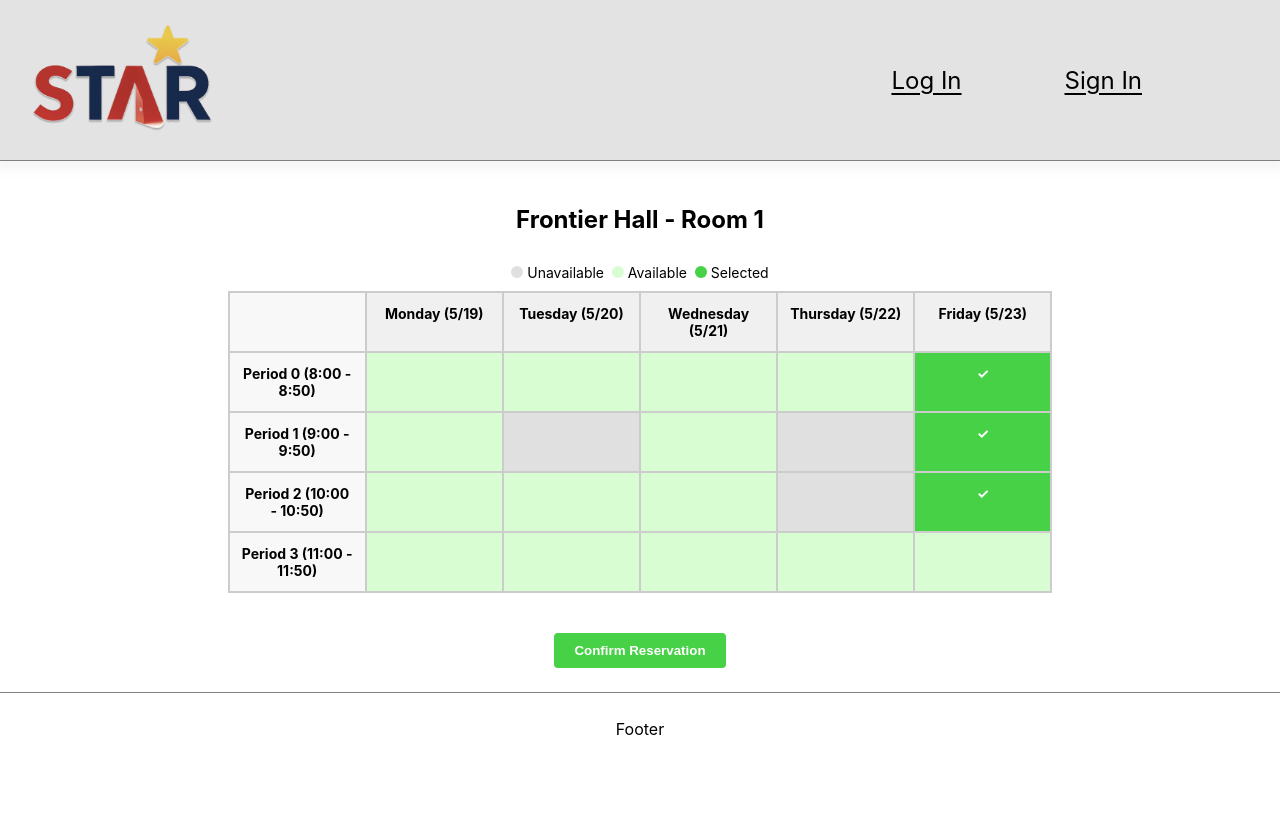
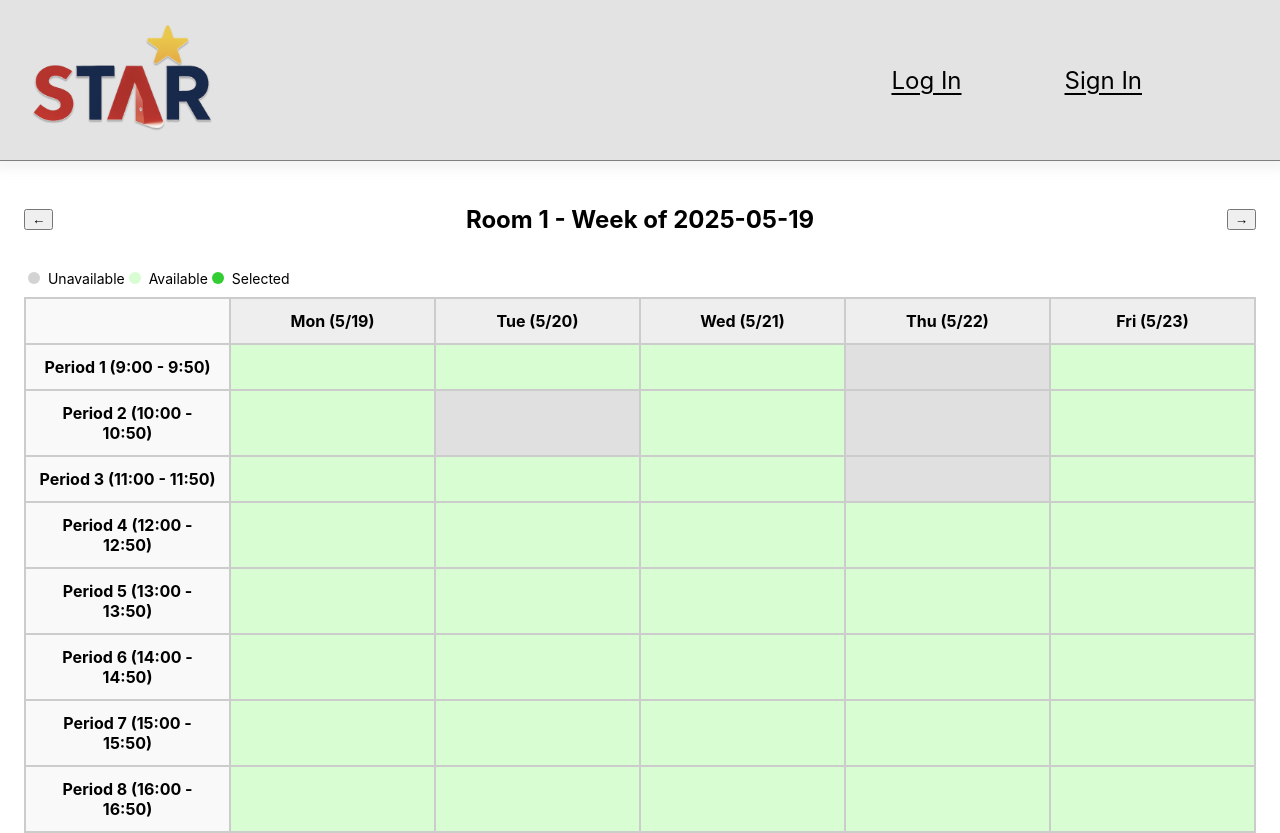
Before and after one commit to yen2i/STAR, a React (Create React App) app in the folder front/: page /reserve/1 in a window 1280 px wide. Shown: the top 833 px of the page. Before the commit the page ends 800 px from the top, so only its background shows below. Built offline with nearby package versions, Linux system fonts and the light colour scheme; no server answers.

Commit message:
feat: connect roomdetailpage with api

```diff
--- a/front/src/pages/RoomDetailPage.js
+++ b/front/src/pages/RoomDetailPage.js
@@ -1,128 +1,168 @@
-import React, { useEffect, useState } from 'react';
+import React, { useState, useEffect } from 'react';
 import { useParams } from 'react-router-dom';
 import Header from '../components/Header';
 import Footer from '../components/Footer';
+import axios from 'axios';
 import '../styles/RoomDetailPage.css';
-import axios from 'axios';
 
-const days = ['Monday (5/19)', 'Tuesday (5/20)', 'Wednesday (5/21)', 'Thursday (5/22)', 'Friday (5/23)'];
-const dayMap = { 'Mon': 0, 'Tue': 1, 'Wed': 2, 'Thu': 3, 'Fri': 4 };
-const periods = ['Period 0 (8:00 - 8:50)', 'Period 1 (9:00 - 9:50)', 'Period 2 (10:00 - 10:50)', 'Period 3 (11:00 - 11:50)'];
+const periods = [
+  'Period 1 (9:00 - 9:50)',
+  'Period 2 (10:00 - 10:50)',
+  'Period 3 (11:00 - 11:50)',
+  'Period 4 (12:00 - 12:50)',
+  'Period 5 (13:00 - 13:50)',
+  'Period 6 (14:00 - 14:50)',
+  'Period 7 (15:00 - 15:50)',
+  'Period 8 (16:00 - 16:50)',
+];
 
-const defaultGrid = Array.from({ length: periods.length }, () => Array(days.length).fill(0)); // 4x5
+const dayLabels = ['Mon', 'Tue', 'Wed', 'Thu', 'Fri'];
 
 const RoomDetailPage = () => {
-  const { roomId } = useParams(); // 예: 107
-  const [grid, setGrid] = useState(defaultGrid);
+  const { roomId } = useParams(); // e.g. 107
+  const [startOfWeek, setStartOfWeek] = useState(getStartOfWeek(new Date()));
+  const [grid, setGrid] = useState(Array.from({ length: periods.length }, () => Array(dayLabels.length).fill(0)));
+  const [selected, setSelected] = useState([]);
 
-  const fullRoomName = `Frontier Hall(032)-${roomId}`; // "Frontier Hall(032)-107"
+  function getStartOfWeek(date) {
+    const d = new Date(date);
+    const day = d.getDay();
+    const diff = d.getDate() - day + (day === 0 ? -6 : 1);
+    return new Date(d.setDate(diff));
+  }
 
-  useEffect(() => {
-    const fetchUnavailable = async () => {
+  const formatDate = (date) => date.toISOString().split('T')[0];
+
+  const moveWeek = (offset) => {
+    const next = new Date(startOfWeek);
+    next.setDate(next.getDate() + offset * 7);
+    setStartOfWeek(next);
+  };
+
+  const fetchAvailability = async () => {
     try {
-        const res = await axios.get('http://localhost:5000/api/lectures');
-        const lectures = res.data.flatMap(dept => dept.lectures);
+      const building = 'Frontier Hall';
+      const week = formatDate(startOfWeek);
 
-        const updated = defaultGrid.map(row => [...row]);
+      const res = await axios.get('http://localhost:5000/api/timetable/availability', {
+        params: { building, room: roomId, week },
+      });
 
-        lectures.forEach(lec => {
-          if (!lec.room) return;
+      const data = res.data.availability;
+      const newGrid = Array.from({ length: periods.length }, () => Array(dayLabels.length).fill(0));
 
-          // 여러 강의실이 공백으로 나열된 경우 처리
-          const roomList = lec.room.split(' ');
-          if (!roomList.includes(fullRoomName)) return;
-
-          lec.time.split(',').forEach(timeStr => {
-            const match = timeStr.trim().match(/([A-Za-z]+)\((\d+)(?:\s*~\s*(\d+))?\)/);
-            if (!match) return;
-
-            const [_, dayEng, startStr, endStr] = match;
-            const dayIdx = dayMap[dayEng];
-            const start = parseInt(startStr);
-            const end = endStr ? parseInt(endStr) : start;
-
-            for (let p = start; p <= end; p++) {
-              const periodIdx = p - 1;
-              if (periodIdx >= 0 && periodIdx < periods.length && dayIdx >= 0 && dayIdx < days.length) {
-                updated[periodIdx][dayIdx] = 1; // unavailable
-              }
-            }
+      dayLabels.forEach((day, colIdx) => {
+        periods.forEach((_, rowIdx) => {
+          const status = data[day][`Period ${rowIdx + 1}`];
+          newGrid[rowIdx][colIdx] = status === 'unavailable' ? 1 : 0;
         });
       });
 
-        setGrid(updated);
+      setGrid(newGrid);
     } catch (err) {
-        console.warn('⚠️ API 실패 - mock 적용');
+      console.warn('⚠️ API 실패: mock 사용');
       setGrid([
-          [0, 0, 0, 0, 2],
+        [0, 0, 0, 1, 2],
         [0, 1, 0, 1, 2],
         [0, 0, 0, 1, 2],
+        [0, 0, 0, 0, 2],
+        [0, 0, 0, 0, 0],
+        [0, 0, 0, 0, 0],
+        [0, 0, 0, 0, 0],
         [0, 0, 0, 0, 0],
       ]);
     }
   };
 
-    fetchUnavailable();
-  }, [fullRoomName]);
+  useEffect(() => {
+    fetchAvailability();
+  }, [startOfWeek, roomId]);
 
-  const handleClick = (r, c) => {
-    if (grid[r][c] === 0) {
-      const updated = grid.map((row, i) =>
-        row.map((cell, j) => (i === r && j === c ? 2 : cell))
-      );
-      setGrid(updated);
+  const handleClick = (row, col) => {
+    if (grid[row][col] !== 0) return;
+
+    // 연속된 시간만 허용
+    const key = `${row}-${col}`;
+    if (selected.length === 0) {
+      setSelected([key]);
+      return;
     }
+
+    const [lastRow, lastCol] = selected[selected.length - 1].split('-').map(Number);
+    if (col === lastCol && row === lastRow + 1) {
+      setSelected([...selected, key]);
+    } else {
+      alert('Please select continuous time slots.');
+    }
+  };
+
+  const getCellClass = (r, c) => {
+    if (grid[r][c] === 1) return 'cell unavailable';
+    const key = `${r}-${c}`;
+    return selected.includes(key) ? 'cell selected' : 'cell available';
+  };
+
+  const getWeekDates = () => {
+    return [...Array(5)].map((_, i) => {
+      const d = new Date(startOfWeek);
+      d.setDate(d.getDate() + i);
+      return `${dayLabels[i]} (${d.getMonth() + 1}/${d.getDate()})`;
+    });
+  };
+
+  const makeReservation = () => {
+    if (selected.length === 0) {
+      alert('Please select at least one slot.');
+      return;
+    }
+    // TODO: 실제 예약 API 호출 예정
+    alert(`Reserved ${selected.length} slots!`);
   };
 
   return (
     <div className="room-detail-page">
       <Header />
+      <main className="room-detail-content">
+        <div className="calendar-header">
+          <button onClick={() => moveWeek(-1)}>&larr;</button>
+          <h2>Room {roomId} - Week of {formatDate(startOfWeek)}</h2>
+          <button onClick={() => moveWeek(1)}>&rarr;</button>
+        </div>
 
-      <main className="room-detail-content">
-        <h2>Frontier Hall - Room {roomId}</h2>
-        <p className="legend">
-          <span className="dot gray" /> Unavailable&nbsp;&nbsp;
-          <span className="dot green" /> Available&nbsp;&nbsp;
-          <span className="dot selected-dot" /> Selected
-        </p>
+        <div className="legend">
+          <span className="dot gray" /> Unavailable
+          <span className="dot green" /> Available
+          <span className="dot dark-green" /> Selected
+        </div>
 
-        {/* TODO: 좌우 화살표 버튼 및 주간 스크롤 확장 시 여기에 추가 */}
         <div className="grid">
           <div className="grid-header">
             <div className="cell time-label"></div>
-            {days.map((day, i) => (
-              <div key={i} className="cell header">{day}</div>
+            {getWeekDates().map((d, i) => (
+              <div key={i} className="cell header">{d}</div>
             ))}
           </div>
 
-          {periods.map((period, rowIdx) => (
-            <div className="grid-row" key={rowIdx}>
-              <div className="cell time-label">{period}</div>
-              {days.map((_, colIdx) => {
-                const value = grid[rowIdx][colIdx];
-                const className =
-                  value === 0 ? 'cell available' :
-                  value === 1 ? 'cell unavailable' :
-                  'cell selected';
-                return (
+          {periods.map((label, r) => (
+            <div className="grid-row" key={r}>
+              <div className="cell time-label">{label}</div>
+              {dayLabels.map((_, c) => (
                 <div
-                    key={colIdx}
-                    className={className}
-                    onClick={() => handleClick(rowIdx, colIdx)}
+                  key={c}
+                  className={getCellClass(r, c)}
+                  onClick={() => handleClick(r, c)}
                 >
-                    {value === 2 ? '✓' : ''}
+                  {selected.includes(`${r}-${c}`) ? '✓' : ''}
                 </div>
-                );
-              })}
+              ))}
             </div>
           ))}
         </div>
 
-        <div style={{ marginTop: '16px', textAlign: 'right' }}>
-          <button className="reserve-confirm-btn">Confirm Reservation</button>
+        <div className="calendar-actions">
+          <button className="reserve-btn" onClick={makeReservation}>Make a Reservation →</button>
         </div>
       </main>
-
       <Footer />
     </div>
   );
--- a/front/src/styles/RoomDetailPage.css
+++ b/front/src/styles/RoomDetailPage.css
@@ -1,12 +1,16 @@
 .room-detail-content {
   padding: 24px;
+}
+
+.calendar-header {
   display: flex;
-  flex-direction: column;
+  justify-content: space-between;
   align-items: center;
+  margin-bottom: 16px;
 }
 
 .legend {
-  margin: 10px 0;
+  margin-bottom: 10px;
   font-size: 14px;
 }
 
@@ -15,44 +19,19 @@
   width: 12px;
   height: 12px;
   border-radius: 50%;
+  margin: 0 4px;
 }
-.gray {
-  background-color: #e0e0e0;
-}
-.green {
-  background-color: #d9fdd3;
-}
-.selected-dot {
-  background-color: #47d147;
-}
-
-/* 👉 Navigation arrows */
-.arrow-buttons {
-  display: flex;
-  justify-content: center;
-  align-items: center;
-  margin: 12px 0;
-  gap: 20px;
-}
-.arrow {
-  width: 28px;
-  height: 28px;
-  cursor: pointer;
-  transition: transform 0.2s ease;
-}
-.arrow:hover {
-  transform: scale(1.1);
-}
+.gray { background-color: #d3d3d3; }
+.green { background-color: #d9fdd3; }
+.dark-green { background-color: #32cd32; }
 
 .grid {
   display: flex;
   flex-direction: column;
   border: 1px solid #ccc;
-  margin-bottom: 24px;
 }
 
-.grid-header,
-.grid-row {
+.grid-header, .grid-row {
   display: flex;
 }
 
@@ -61,27 +40,23 @@
   padding: 12px;
   border: 1px solid #ccc;
   text-align: center;
-  font-size: 14px;
+  min-width: 100px;
 }
 
 .time-label {
+  width: 140px;
   font-weight: bold;
-  width: 140px;
-  background-color: #f8f8f8;
+  background-color: #f9f9f9;
 }
 
 .header {
-  background-color: #f0f0f0;
+  background-color: #eee;
   font-weight: bold;
 }
 
 .available {
   background-color: #d9fdd3;
   cursor: pointer;
-  transition: background-color 0.2s;
-}
-.available:hover {
-  background-color: #bdf4b4;
 }
 
 .unavailable {
@@ -90,37 +65,21 @@
 }
 
 .selected {
-  background-color: #47d147;
+  background-color: #32cd32;
+  color: white;
   font-weight: bold;
-  color: white;
 }
 
-/* ✅ Confirm button */
-.confirm-button {
-  margin-top: 12px;
-  padding: 10px 24px;
-  background-color: #47d147;
+.calendar-actions {
+  margin-top: 16px;
+  text-align: right;
+}
+
+.reserve-btn {
+  padding: 10px 18px;
+  background-color: #062A50;
   color: white;
   border: none;
-  border-radius: 4px;
-  font-weight: bold;
-  font-size: 16px;
+  border-radius: 6px;
   cursor: pointer;
 }
-.confirm-button:hover {
-  background-color: #3bb13b;
-}
-
-.selected-dot {
-  background-color: #47d147;
-}
-
-.reserve-confirm-btn {
-  background-color: #47d147;
-  color: white;
-  padding: 10px 20px;
-  font-weight: bold;
-  border: none;
-  border-radius: 4px;
-  cursor: pointer;
-}
```
Lines whose indentation alone changed are shown as unchanged.
